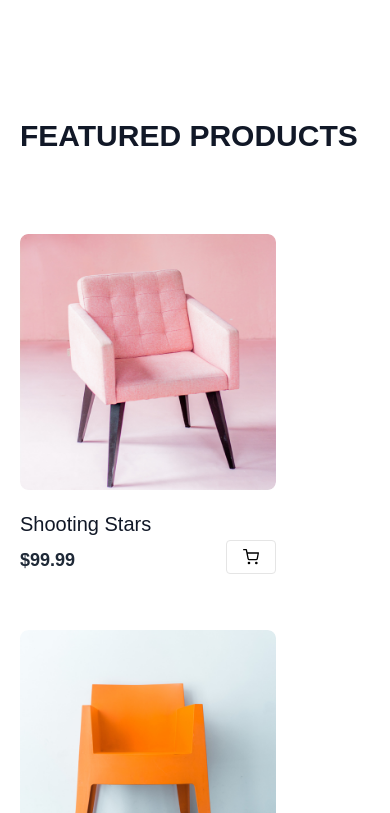
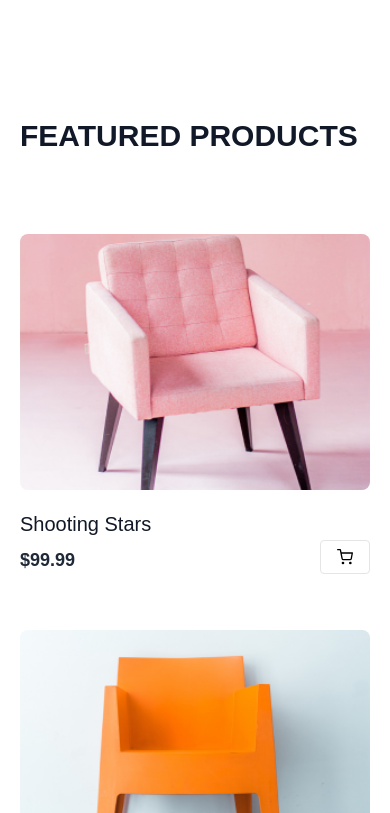
Before and after one commit to syeda-eshaa-7/Figma-to-Ecommrce-app, a Next.js app: page / in a window 390 px wide. Shown: the part 1951-2764 px from the top of the page. Built offline with nearby package versions, Linux system fonts and the light colour scheme.

Commit message:
Featured.tsx

```diff
--- a/src/app/components/Featured.tsx
+++ b/src/app/components/Featured.tsx
@@ -1,98 +1,8 @@
-// 'use client'
-
-// import Link from 'next/link';
-// import React from 'react';
-// import { FiShoppingCart } from 'react-icons/fi';
-// import Image from 'next/image'; // Import Image from Next.js
-
-// interface ImageData {
-//   src: string;
-//   alt: string;
-//   title: string;
-//   price: string;
-// }
-
-// const images: ImageData[] = [
-//   {
-//     src: '/Image (1).png',
-//     alt: 'Shooting Stars',
-//     title: 'Shooting Stars',
-//     price: '$99.99'
-//   },
-//   {
-//     src: '/Image (2).png',
-//     alt: 'The Catalyzer',
-//     title: 'The Catalyzer',
-//     price: '$199.99'
-//   },
-//   {
-//     src: '/Image (3).png',
-//     alt: 'The Chair',
-//     title: 'Comfortable Chair',
-//     price: '$149.99'
-//   }
-// ];
-
-// const Featured: React.FC = () => {
-//   return (
-//     <section className="text-gray-600 body-font">
-//       <div className="container px-5 py-24 mx-auto">
-//         <div className="flex flex-col">
-//           <div className="flex flex-wrap sm:flex-row flex-col py-6 mb-12">
-//             <h1 className="sm:w-2/5 text-gray-900 font-bold title-font text-3xl mb-2 sm:mb-0">
-//               FEATURED PRODUCTS
-//             </h1>
-//           </div>
-//         </div>
-//         <div className="flex flex-wrap sm:-m-4 -mx-4 -mb-10 -mt-4">
-//           {images.map((image, index) => (
-//             <div key={index} className="p-4 md:w-1/3 sm:mb-0 mb-6 relative group">
-//               <div className="rounded-lg h-64 overflow-hidden relative">
-//                 <Link href={`/products/${encodeURIComponent(image.title.toLowerCase().replace(/ /g, '-'))}`}>
-//                   <Image
-//                     alt={image.alt}
-//                     className="object-cover object-center h-full w-full transition-transform duration-300 group-hover:scale-105"
-//                     src={image.src}
-//                     width={500} // Adjust width as needed
-//                     height={400} // Adjust height as needed
-//                   />
-//                 </Link>
-//               </div>
-
-//               <div className="mt-5 space-y-2">
-//                 <h2 className="text-xl font-medium title-font text-gray-900">
-//                   {image.title}
-//                 </h2>
-//                 <p className="text-lg font-semibold text-gray-800">
-//                   {image.price}
-//                 </p>
-//               </div>
-
-//               <div className="absolute bottom-2 right-2 text-black p-2 rounded-full">
-//         <Link
-//           href="/productdetails"
-//           className="flex items-center gap-2 px-4 py-2 border rounded hover:bg-gray-300 transition"
-//         >
-//           <FiShoppingCart />
-//         </Link>
-//       </div>
-//             </div>
-//           ))}
-//         </div>
-//       </div>
-//     </section>
-//   );
-// };
-
-// export default Featured;
-
-
+// components/Featured.tsx
 'use client'
 
-import Link from 'next/link';
 import React from 'react';
-import { FiShoppingCart } from 'react-icons/fi';
-import Image from 'next/image'; // Import Image from Next.js
+import Card from './ProductsCard';
 
 interface ImageData {
   src: string;
@@ -126,46 +36,22 @@ const Featured: React.FC = () => {
   return (
     <section className="text-gray-600 body-font">
       <div className="container px-5 py-24 mx-auto">
-        <div className="flex flex-col">
-          <div className="flex flex-wrap sm:flex-row flex-col py-6 mb-12">
+        <div className="flex flex-col mb-12">
+          <div className="flex flex-wrap sm:flex-row flex-col py-6">
             <h1 className="sm:w-2/5 text-gray-900 font-bold title-font text-3xl mb-2 sm:mb-0">
               FEATURED PRODUCTS
             </h1>
           </div>
         </div>
-        <div className="flex flex-wrap sm:-m-4 -mx-4 -mb-10 -mt-4">
+        <div className="flex flex-wrap justify-center items-center sm:-m-4 -mx-4 -mb-10 -mt-4">
           {images.map((image, index) => (
-            <div key={index} className="p-4 md:w-1/3 sm:mb-0 mb-6 relative group">
-              <div className="rounded-lg h-64 overflow-hidden relative">
-                <Link href={`/products/${encodeURIComponent(image.title.toLowerCase().replace(/ /g, '-'))}`}>
-                  <Image
-                    alt={image.alt}
-                    className="object-cover object-center h-full w-full transition-transform duration-300 group-hover:scale-105"
-                    src={image.src}
-                    width={500} // Adjust width as needed
-                    height={400} // Adjust height as needed
-                  />
-                </Link>
-              </div>
-
-              <div className="mt-5 space-y-2">
-                <h2 className="text-xl font-medium title-font text-gray-900">
-                  {image.title}
-                </h2>
-                <p className="text-lg font-semibold text-gray-800">
-                  {image.price}
-                </p>
-              </div>
-
-              <div className="absolute bottom-2 right-2 text-black p-2 rounded-full">
-                <Link
-                  href="/productdetails"
-                  className="flex items-center gap-2 px-4 py-2 border rounded hover:bg-gray-300 transition"
-                >
-                  <FiShoppingCart />
-                </Link>
-              </div>
-            </div>
+            <Card
+              key={index}
+              src={image.src}
+              alt={image.alt}
+              title={image.title}
+              price={image.price}
+            />
           ))}
         </div>
       </div>
```
